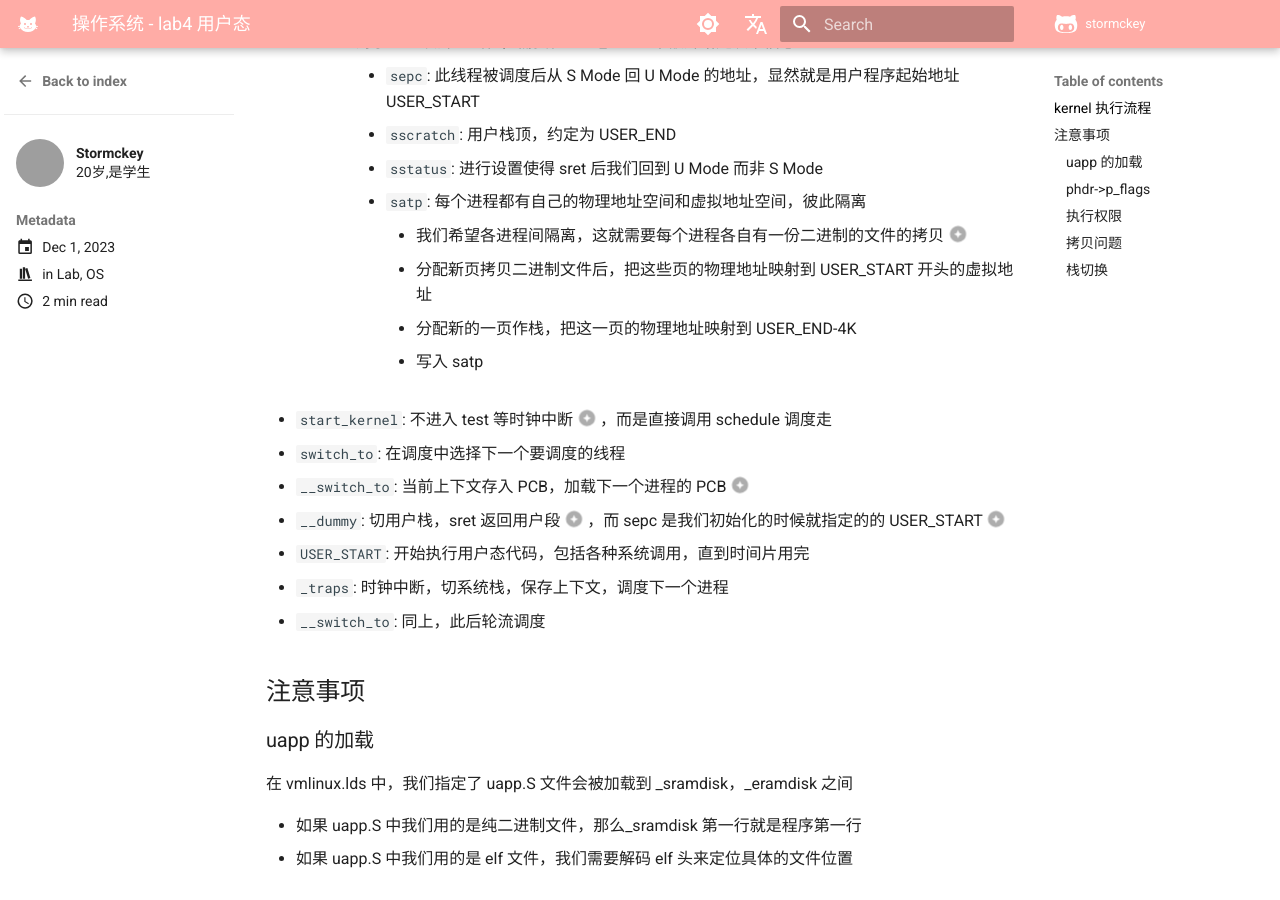
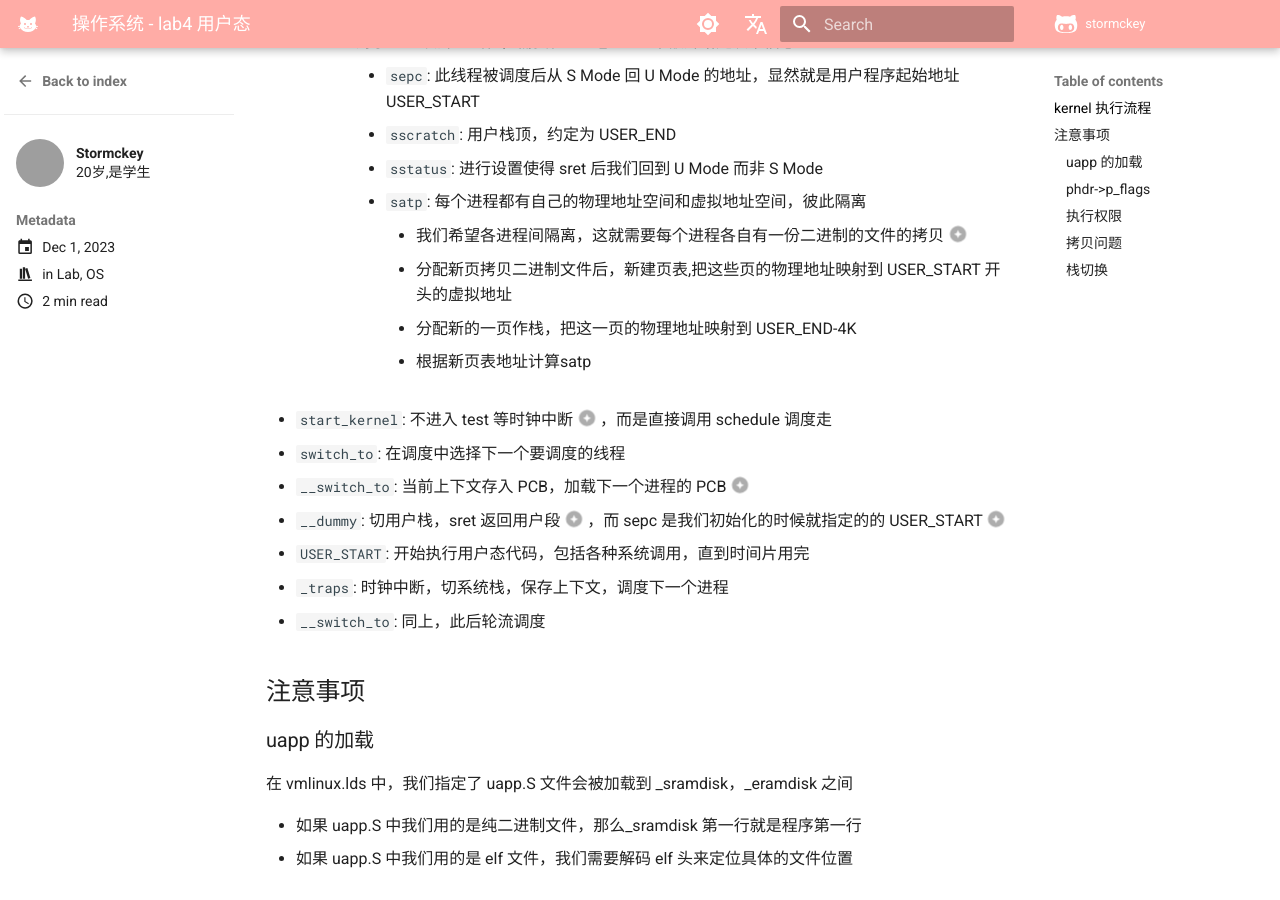
Before and after one commit to stormckey/stormckey.github.io, an MkDocs documentation site: the page built from docs/blog/posts/OS_lab4.md, in a window 1280 px wide and 900 px high, scrolled down 745 px. Built offline with MkDocs 1.6.1 and Material for MkDocs 9.7.7, drawn with Linux system fonts in a browser that asks for light colours; comment, search, counter and statistics services are not loaded; grey boxes are pictures that could not be loaded.

Commit message:
reduce ambiguity

```diff
--- a/docs/blog/posts/OS_lab4.md
+++ b/docs/blog/posts/OS_lab4.md
@@ -34,9 +34,9 @@ nostatistics: true
             - `sstatus`: 进行设置使得 sret 后我们回到 U Mode 而非 S Mode
             - `satp`: 每个进程都有自己的物理地址空间和虚拟地址空间，彼此隔离
                 - 我们希望各进程间隔离，这就需要每个进程各自有一份二进制的文件的拷贝(2)
-                - 分配新页拷贝二进制文件后，把这些页的物理地址映射到 USER_START 开头的虚拟地址
+                - 分配新页拷贝二进制文件后，新建页表,把这些页的物理地址映射到 USER_START 开头的虚拟地址
                 - 分配新的一页作栈，把这一页的物理地址映射到 USER_END-4K
-                - 写入 satp
+                - 根据新页表地址计算satp
 - `start_kernel`: 不进入 test 等时钟中断(3)，而是直接调用 schedule 调度走
 - `switch_to`: 在调度中选择下一个要调度的线程
 - `__switch_to`: 当前上下文存入 PCB，加载下一个进程的 PCB(6)
```
